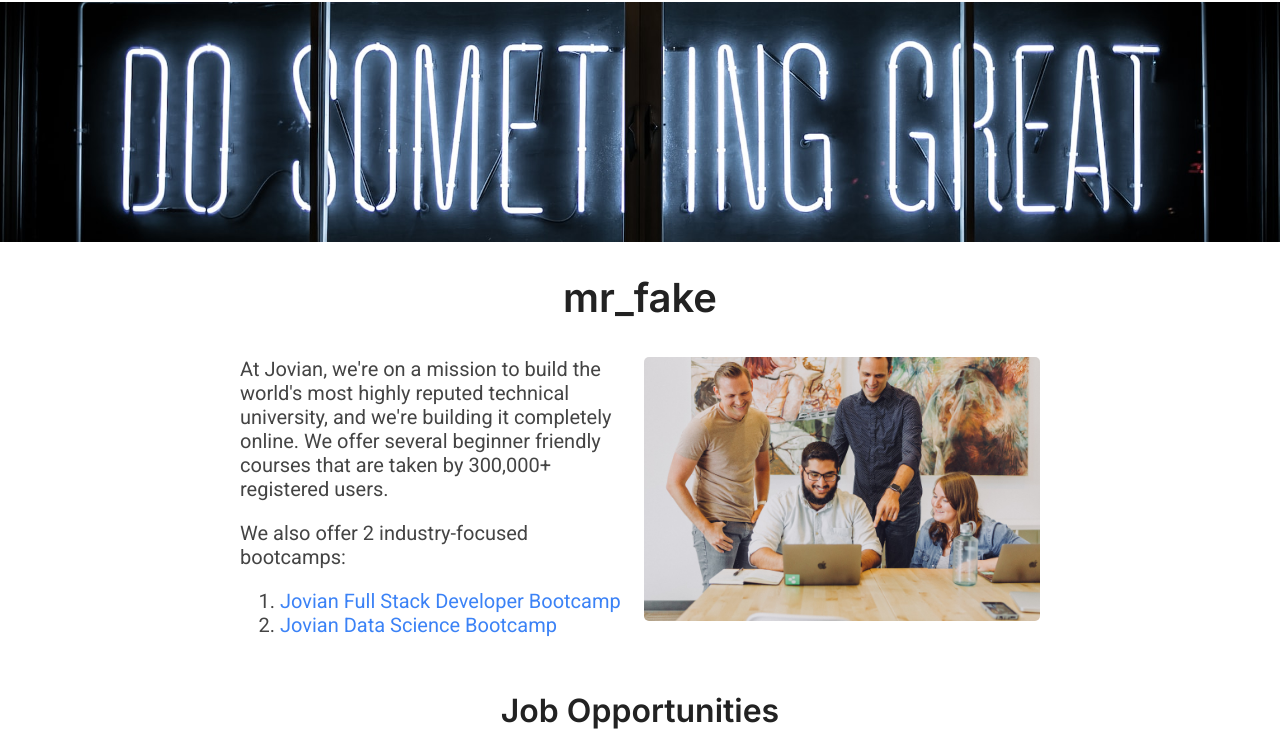
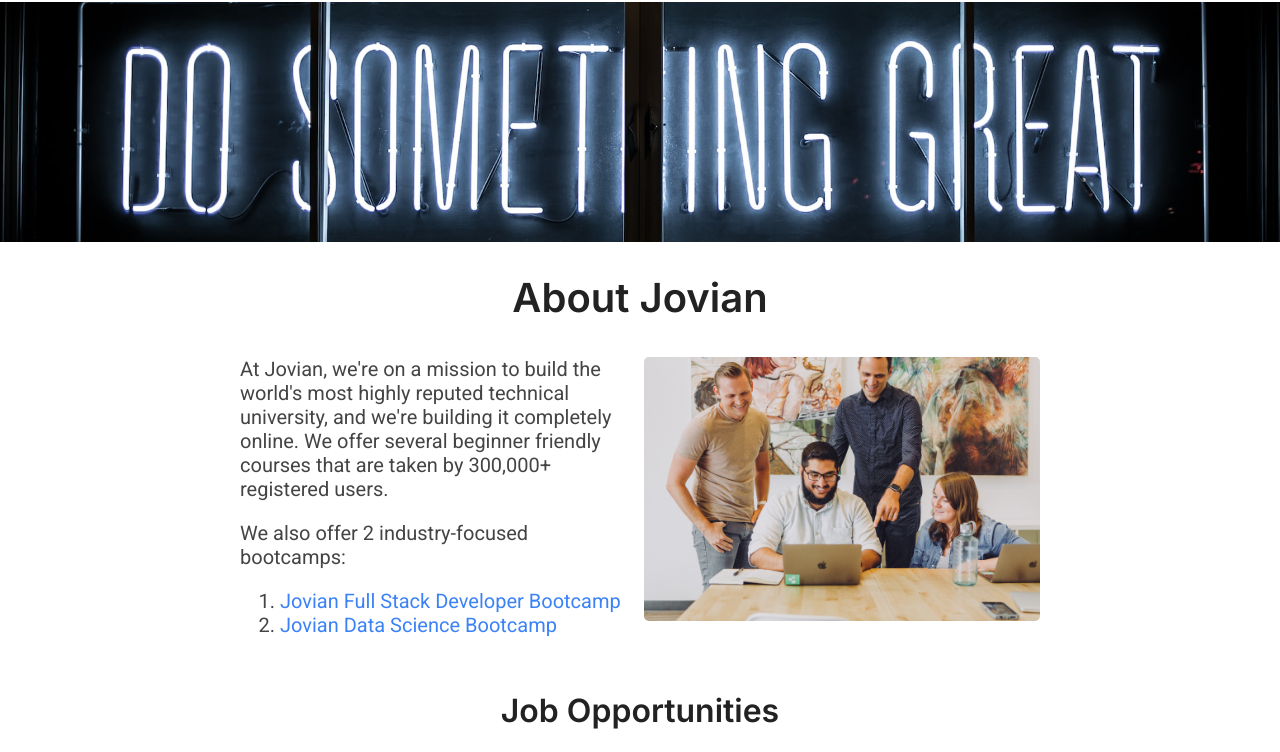
Before and after one commit to The-One-1987/Jovian-career-site, a plain HTML site: page src/index.html in a window 1280 px wide. Shown: the part 48-800 px from the top of the page. Drawn offline with Linux system fonts and the light colour scheme.

Commit message:
about jovian

```diff
--- a/src/index.html
+++ b/src/index.html
@@ -19,7 +19,7 @@
     <img id="banner" src="banner.jpg" alt="Banner" height="240">
 
     <h1>
-        mr_fake
+        About Jovian
     </h1>
 
     <div id="about">
```
